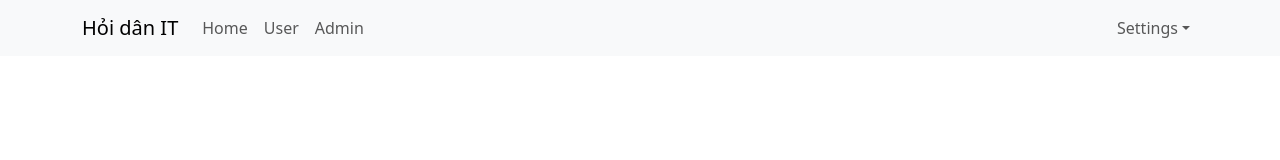
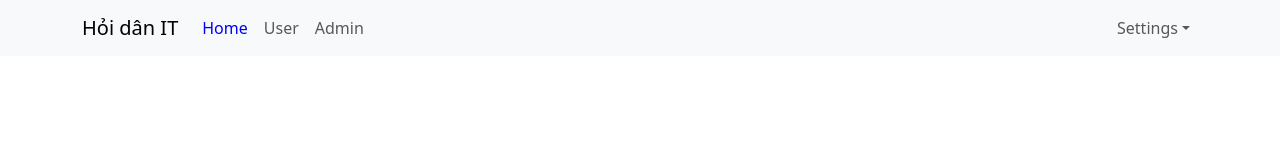
Before and after one commit to TanPham2808/ReactJS_Learning, a React (Create React App) app: page / in a window 1280 px wide. Shown: the top 160 px of the page. Built offline with nearby package versions, Linux system fonts and the light colour scheme.

Commit message:
Video #50: Sử dụng SCSS, dùng NavLink thay thế Link (dùng cho ActiveLink)

```diff
--- a/src/App.scss
+++ b/src/App.scss
@@ -7,3 +7,16 @@
   -webkit-font-smoothing: antialiased;
   -moz-osx-font-smoothing: grayscale;
 }
+
+.app-container {
+  .header-container {
+    .navbar-nav {
+      .nav-link {
+        &.active {
+          color: blue;
+        }
+      }
+    }
+
+  }
+}
--- a/src/component/Header/Header.js
+++ b/src/component/Header/Header.js
@@ -2,7 +2,7 @@
 import Nav from 'react-bootstrap/Nav';
 import Navbar from 'react-bootstrap/Navbar';
 import NavDropdown from 'react-bootstrap/NavDropdown';
-import { Link } from "react-router-dom";
+import { NavLink } from "react-router-dom";
 
 const Header = () => {
     return (
@@ -12,9 +12,9 @@
                 <Navbar.Toggle aria-controls="basic-navbar-nav" />
                 <Navbar.Collapse id="basic-navbar-nav">
                     <Nav className="me-auto">
-                        <Link to="/" className='nav-link'>Home</Link>
-                        <Link to="/users" className='nav-link'>User</Link>
-                        <Link to="/admins" className='nav-link'>Admin</Link>
+                        <NavLink to="/" className='nav-link'>Home</NavLink>
+                        <NavLink to="/users" className='nav-link'>User</NavLink>
+                        <NavLink to="/admins" className='nav-link'>Admin</NavLink>
                     </Nav>
                     <Nav>
                         <NavDropdown title="Settings" id="basic-nav-dropdown">
```
